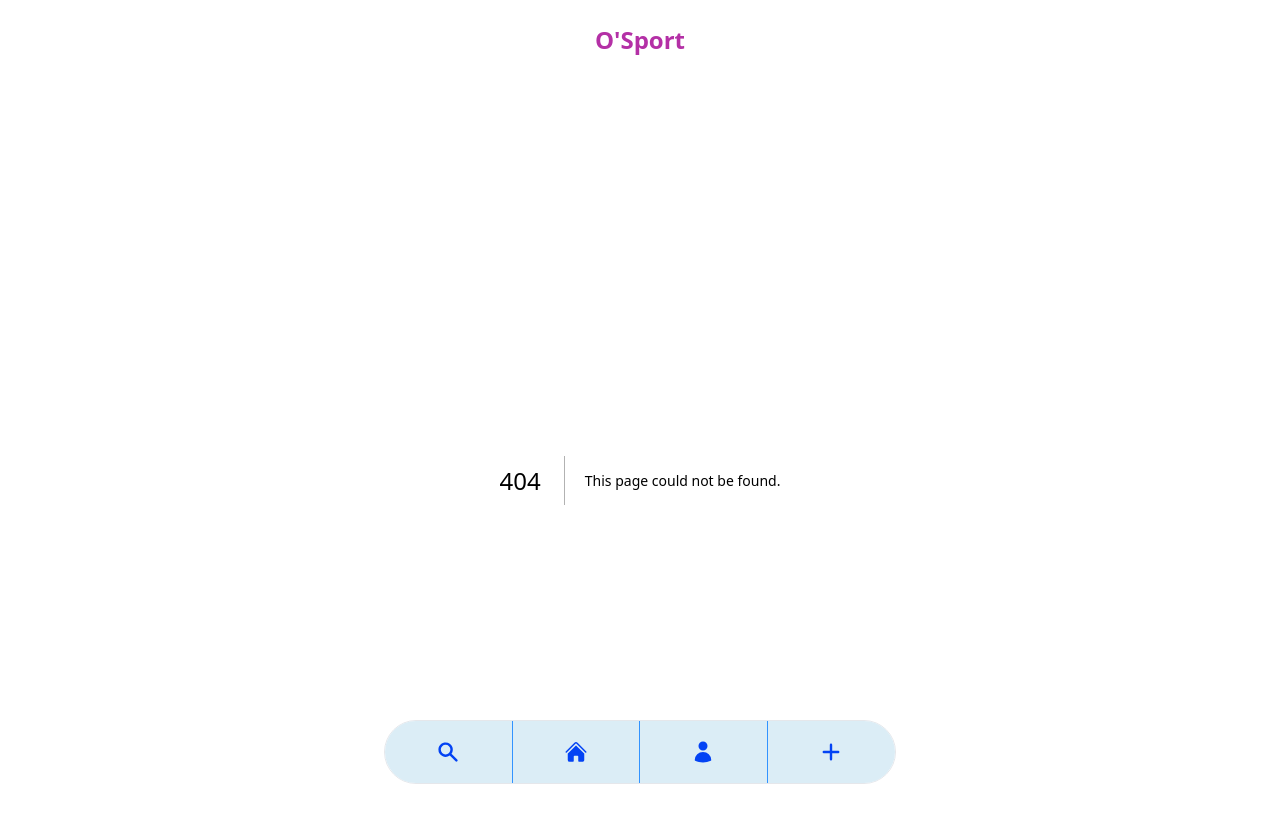
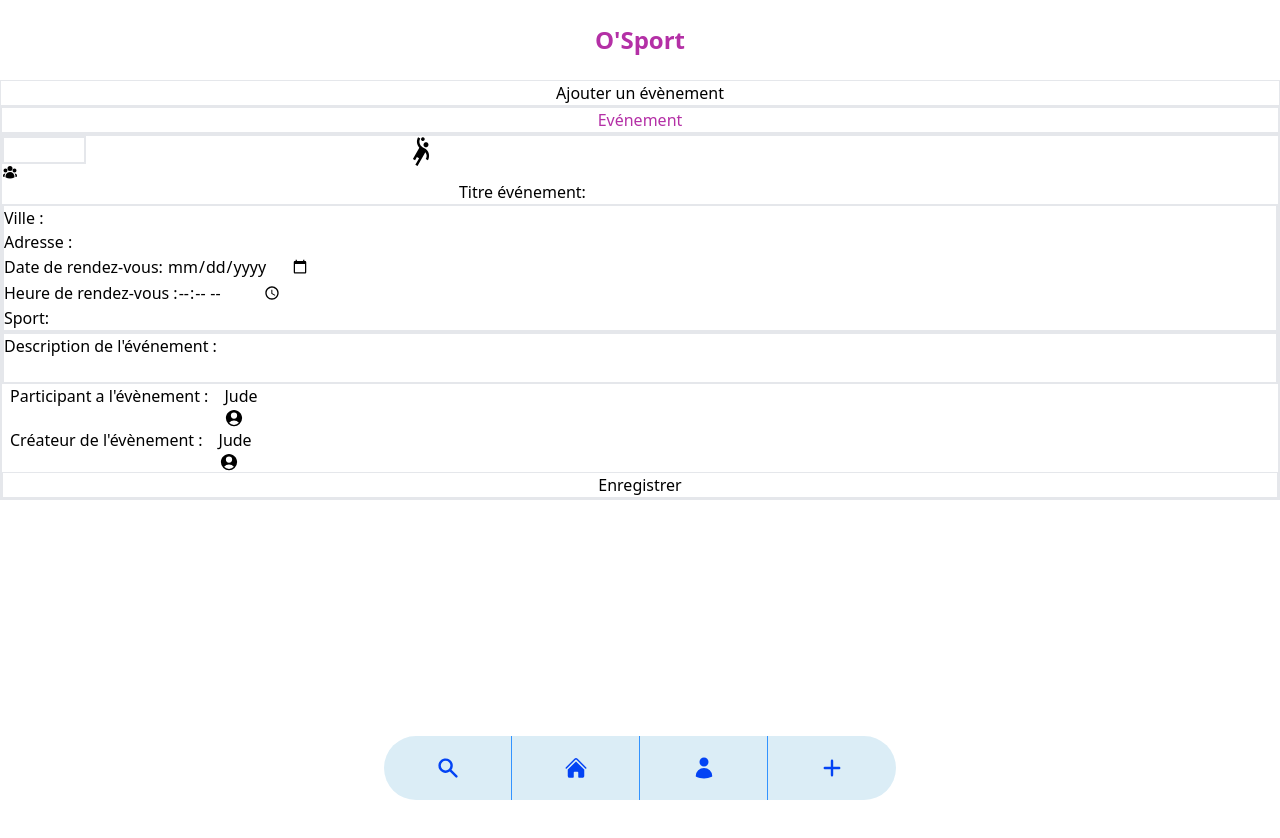
Before and after one commit to RonanKerveno/O-Sport-Frontend, a Next.js app in the folder osport/: page /ajouter in a window 1280 px wide. Before the commit this address had no page. Shown: the top 838 px of the page. After the commit the page ends 800 px from the top, so only its background shows below. Built offline with nearby package versions, Linux system fonts and the light colour scheme.

Commit message:
update Front

```diff
--- a/osport/src/components/Cards.tsx
+++ b/osport/src/components/Cards.tsx
@@ -1,5 +1,13 @@
-export default function Cards(){
-  return(
-    <div></div>
-  )
+import Card from './card';
+
+export default function Cards() {
+  const cardIds = [1, 2, 3, 4, 5]; // Liste des IDs des cards à afficher
+  return (
+
+    <div className="flex flex-row flex-wrap justify-center space-x-4 overflow-x-scroll w-screen h-72">
+      {cardIds.map((id) => (
+        <Card key={id} id={id} />
+      ))}
+    </div>
+  );
 }
--- a/osport/src/components/footer.tsx
+++ b/osport/src/components/footer.tsx
@@ -1,10 +1,27 @@
+import Link from 'next/link';
+
 export default function Footer() {
   return (
 
-    <div className="grid grid-cols-1 gap-2 place-content-end ">
-      <div className="border-t-2 border-b-2 mb-2 pt-2 pb-2 px-8">Conditions Général</div>
-      <div className="border-t-2 border-b-2 pt-2 pb-2 px-8">Coockies</div>
-    </div>
+    <footer className="bg-white rounded-lg shadow m-4 dark:bg-gray-800 mb-20">
+      <div className="w-full mx-auto max-w-screen-xl p-4 md:flex md:items-center md:justify-between">
+        <ul className="flex flex-wrap items-center mt-3 text-sm font-medium text-gray-500 dark:text-gray-400 sm:mt-0">
+          <li className="mr-4 hover:underline md:mr-6">
+            <Link href="#">About</Link>
+          </li>
+          <li>
+            <Link href="#" className="mr-4 hover:underline md:mr-6">Privacy Policy</Link>
+          </li>
+          <li className="mr-4 hover:underline md:mr-6">
+            <Link href="#" >Licensing</Link>
+          </li>
+          <li className="hover:underline">
+            <Link href="#">Contact</Link>
+          </li>
+        </ul>
+      </div>
+    </footer>
+
 
   );
 }
--- a/osport/src/components/navbar.tsx
+++ b/osport/src/components/navbar.tsx
@@ -1,24 +1,24 @@
 import { HiHome, HiUser } from 'react-icons/hi2';
 import { HiSearch, HiPlus } from 'react-icons/hi';
+import Link from 'next/link';
 
 export default function Navbar() {
   return (
-    <div className="flex">
+    <div className="fixed bottom-0 left-0 z-50 w-full h-16">
       <div className="grid h-full max-w-lg grid-cols-4 mx-auto">
         <button type="button" className=" border-r border-[#3293ff] bg-[#dbedf6] inline-flex flex-col items-center justify-center px-5 rounded-l-full hover:bg-gray-50 dark:hover:bg-gray-800 group ">
-          <a href="/recherche"><HiSearch size={24} color="#0343f4" /></a>
-          <span className="sr-only">Search</span>
+          <Link href="/recherche"><HiSearch size={24} color="#0343f4" /><span className="sr-only">Search</span></Link>
         </button>
         <button type="button" className="border-r border-[#3293ff] bg-[#dbedf6] inline-flex flex-col items-center justify-center px-5 hover:bg-gray-50 dark:hover:bg-gray-800 group">
-          <a href="/"><HiHome size={24} color="#0343f4" /></a>
+          <Link href="/"><HiHome size={24} color="#0343f4" /></Link>
           <span className="sr-only">Home</span>
         </button>
         <button type="button" className="border-r border-[#3293ff] bg-[#dbedf6] inline-flex flex-col items-center justify-center px-5  hover:bg-gray-50 dark:hover:bg-gray-800 group">
-          <a href="/profil/:1"><HiUser size={24} color="#0343f4" /></a>
+          <Link href="/connexion"><HiUser size={24} color="#0343f4" /></Link>
           <span className="sr-only">Profil</span>
         </button>
         <button type="button" className="bg-[#dbedf6] inline-flex flex-col items-center justify-center px-5 rounded-r-full hover:bg-gray-50 dark:hover:bg-gray-800 group">
-          <a href="/evenement/:1"><HiPlus size={24} color="#0343f4" /></a>
+          <Link href="/ajouter"><HiPlus size={24} color="#0343f4" /></Link>
           <span className="sr-only">Add</span>
         </button>
 
--- a/osport/src/layouts/Default.tsx
+++ b/osport/src/layouts/Default.tsx
@@ -1,6 +1,6 @@
 import React, { ReactNode } from 'react';
 import Header from '../components/Header';
-import NavBar from '../components/Navbar';
+import NavBar from '../components/navbar';
 
 interface DefaultLayoutProps {
   children: ReactNode;
@@ -13,6 +13,7 @@ export default function DefaultLayout({ children }: DefaultLayoutProps) {
       <Header />
       <main>{children}</main>
       <NavBar />
+
     </>
   );
 }
--- /dev/null
+++ b/osport/src/pages/ajouter/index.tsx
@@ -0,0 +1,48 @@
+/* eslint-disable react/no-unescaped-entities */
+import { useRouter } from 'next/router';
+import { HiUserGroup, HiUserCircle } from 'react-icons/hi2';
+import { MdSportsHandball } from 'react-icons/md';
+
+export default function Ajouter() {
+  const router = useRouter();
+  const { id } = router.query;
+  return (
+    <>
+      <div>
+        <div className="text-center border"><h1>Ajouter un évènement</h1></div>
+      </div>
+      <div>
+        <div className="border-2 text-[#b430a6] text-center"><h1>Evénement {id}</h1></div>
+        <div className="border-2">
+          <div className="flex flex-row space-x-80">
+            <span className="flex flex-col"><input type="number" max={35} min={1} name="numberofuser" className="border-2" /> <HiUserGroup /></span>
+            <span><MdSportsHandball size={30} /></span>
+          </div>
+          <div className="text-center">Titre événement: <input type="text" /></div>
+          <div className="border-2">
+            <div>Ville :<input type="text" /></div>
+            <div>Adresse :<input type="text" /></div>
+            <div>Date de rendez-vous: <input type="date" /></div>
+            <div>Heure de rendez-vous :<input type="time" /></div>
+            <div>Sport: <input type="text" /></div>
+
+          </div>
+          <div className="border-2">Description de l'événement :<br />
+            <input type="text" />
+          </div>
+
+          <div className="ml-2 flex flex-row space-x-4">
+            <span>Participant a l'évènement :</span>
+            <span className="flex flex-col">Jude <HiUserCircle size={20} /></span>
+          </div>
+          <div className="ml-2 flex flex-row space-x-4">
+            <span>Créateur de l'évènement :</span>
+            <span className="flex flex-col">Jude <HiUserCircle size={20} /></span>
+          </div>
+          <div className="border text-center"><button type="submit">Enregistrer</button></div>
+        </div>
+      </div>
+    </>
+
+  );
+}
--- a/osport/src/pages/connexion/index.tsx
+++ b/osport/src/pages/connexion/index.tsx
@@ -2,12 +2,29 @@ import Head from 'next/head';
 
 export default function Login() {
   return (
-    <>
+    <div>
       <Head>
         <title>Connexion - osport</title>
       </Head>
-      <h1>Connexion</h1>
-    </>
+      <div className="border flex flex-col m-4">
+        <label htmlFor="Email" className="m-2">Email</label>
+        <input type="text" id="Email" name="Email" className="border w-44 m-2" />
+      </div>
+
+      <div className="border flex flex-col m-4">
+        <label htmlFor="pass" className="m-2">Password (8 characters minimum):</label>
+        <input
+          type="password"
+          id="pass"
+          name="password"
+          minLength="8"
+          required
+          className="border w-44 m-2"
+        />
+      </div>
+
+      <div className="text-center border w-20 m-4"><button type="button" aria-label="Submit" className="hover:bg-gray-50"><input type="submit" value="Sign in" /></button></div>
+    </div>
 
   );
 }
--- a/osport/src/pages/evenement/[id]/index.tsx
+++ b/osport/src/pages/evenement/[id]/index.tsx
@@ -3,7 +3,7 @@ import { HiUserCircle, HiUserGroup } from 'react-icons/hi2';
 import { MdSportsHandball } from 'react-icons/md';
 import Head from 'next/head';
 import { useRouter } from 'next/router';
-import Footer from '@/components/footer';
+import Footer from '../../../components/footer';
 
 // Visualisation d'un événement en fonction de son ID
 export default function Event() {
--- a/osport/src/pages/index.tsx
+++ b/osport/src/pages/index.tsx
@@ -1,26 +1,24 @@
 import Head from 'next/head';
-import Navbar from '../components/navbar';
 import Description from '../components/description';
-import Card from '../components/card';
+import Cards from '../components/Cards';
 import Sportssearch from '../components/sportssearch';
 import Footer from '../components/footer';
 
 export default function Home() {
-  const cardIds = [1, 2, 3, 4, 5]; // Liste des IDs des cards à afficher
-
   return (
-    <div className="flex flex-col content-center">
+    <>
       <Head>
         <title>Accueil - osport</title>
       </Head>
-      <Description />
-      <div className="flex justify-center space-x-4 ">
-        {cardIds.map((id) => (
-          <Card key={id} id={id} />
-        ))}
+      <div className="flex flex-col flex-wrap">
+        <Description />
+
+        <Cards />
+
+        <Sportssearch />
       </div>
-      <Sportssearch />
+
       <Footer />
-    </div>
+    </>
   );
 }
--- a/osport/src/pages/profil/[id]/index.tsx
+++ b/osport/src/pages/profil/[id]/index.tsx
@@ -1,7 +1,8 @@
+/* eslint-disable react/no-unescaped-entities */
 import Head from 'next/head';
-import { useState } from 'react';
 import { HiUserCircle } from 'react-icons/hi2';
-import Card from '@/components/card';
+import Link from 'next/link';
+import Footer from '../../../components/footer';
 
 interface UserData {
   username: string;
@@ -20,14 +21,13 @@ interface UserData {
 
 // Visualisation d'un profil en fonction de son ID
 export default function Profile() {
-  const [isEditMode, setIsEditMode] = useState(false);
-  const [userData, setUserData] = useState<UserData>({
+  const userData: UserData = {
     username: 'Surya-on-ice',
     age: 32,
     location: 'Strasbourg',
     registrationDate: '22/12/2021',
     description:
-      "Ea exercitationem illum vel ratione totam aut magnam cumque sed fuga praesentium ad corrupti quos in sint fuga qui eius consectetur.",
+      'Ea exercitationem illum vel ratione totam aut magnam cumque sed fuga praesentium ad corrupti quos in sint fuga qui eius consectetur.',
     favoriteActivities: ['Patinage sur glace', 'Natation', 'Curling'],
     upcomingEvents: 4,
     organizedEvents: 1,
@@ -35,28 +35,6 @@ export default function Profile() {
     participatedOrganizedEvents: 8,
     showFinishedEvents: false,
     showOrganizedEvents: false,
-  });
-
-  const handleChange = (
-    event: React.ChangeEvent<HTMLInputElement | HTMLTextAreaElement>
-  ) => {
-    const { name, value, type, checked } = event.target;
-
-    const newValue = type === 'checkbox' ? checked : value;
-
-    setUserData((prevUserData) => ({
-      ...prevUserData,
-      [name]: newValue,
-    }));
-  };
-
-  const handleSubmit = (event: React.FormEvent) => {
-    event.preventDefault();
-    console.log('Données enregistrées:', userData);
-  };
-
-  const handleModifierClick = () => {
-    setIsEditMode(true);
   };
 
   return (
@@ -65,52 +43,23 @@ export default function Profile() {
         <title>Utilisateur - osport</title>
       </Head>
       <div className="overflow-auto">
-        <div>
-          {!isEditMode ? (
-            <button onClick={handleModifierClick}>
-              Modifier mon profil/compte
-            </button>
-          ) : (
-            <button disabled>
-             Enregistrer
-            </button>
-          )}
-        </div>
         <div className="flex flex-row">
           <span>
             <HiUserCircle size={100} />
           </span>
           <span>
             <div>
-              {!isEditMode ? (
-                <h2>{userData.username}</h2>
-              ) : (
-                <input
-                  type="text"
-                  name="username"
-                  value={userData.username}
-                  onChange={handleChange}
-                />
-              )}
+              <h2>{userData.username}</h2>
             </div>
-            <div>
-              {!isEditMode ? (
-                `${userData.age}/F - ${userData.location}`
-              ) : (
-                <input
-                  type="text"
-                  name="location"
-                  value={userData.location}
-                  onChange={handleChange}
-                />
-              )}
-            </div>
+            <div>{`${userData.age}/F - ${userData.location}`}</div>
             <div>Date d'inscription</div>
             <div>{userData.registrationDate}</div>
           </span>
         </div>
-        {/* Le reste du contenu */}
+        {/* etc.. */}
       </div>
+      <div><Link href="/profil/:1/modifier">Modifié mon profil</Link></div>
+      <Footer />
     </>
   );
 }
--- a/osport/src/pages/profil/[id]/modifier.tsx
+++ b/osport/src/pages/profil/[id]/modifier.tsx
@@ -2,20 +2,21 @@ import Head from 'next/head';
 import { useRouter } from 'next/router';
 import { HiUserCircle } from 'react-icons/hi2';
 import { useState } from 'react';
+import Footer from '../../../components/footer';
 
 export default function ModifierProfil({ id }) {
   const [isEditMode, setIsEditMode] = useState(false);
   const [nouvellesDonnees, setNouvellesDonnees] = useState({
     nom: '',
     email: '',
-    photoProfil: null
+    photoProfil: null,
   });
 
   const handleChange = (event) => {
     const { name, value } = event.target;
     setNouvellesDonnees((prevState) => ({
       ...prevState,
-      [name]: value
+      [name]: value,
     }));
   };
 
@@ -23,7 +24,7 @@ export default function ModifierProfil({ id }) {
     const photo = event.target.files[0];
     setNouvellesDonnees((prevState) => ({
       ...prevState,
-      photoProfil: photo
+      photoProfil: photo,
     }));
   };
 
@@ -43,7 +44,6 @@ export default function ModifierProfil({ id }) {
     // Mettre à jour les informations du profil avec les nouvelles données
     // Gérer les erreurs et renvoyer les messages appropriés
   };
-
 
   return (
     <>
@@ -101,11 +101,10 @@ export default function ModifierProfil({ id }) {
           ) : (
             <button onClick={handleModifierClick}>Modifier la photo de profil</button>
           )}
-        <div>
-
-        </div>
+          <div />
         </div>
       </div>
+      <Footer />
     </>
   );
 }
```
